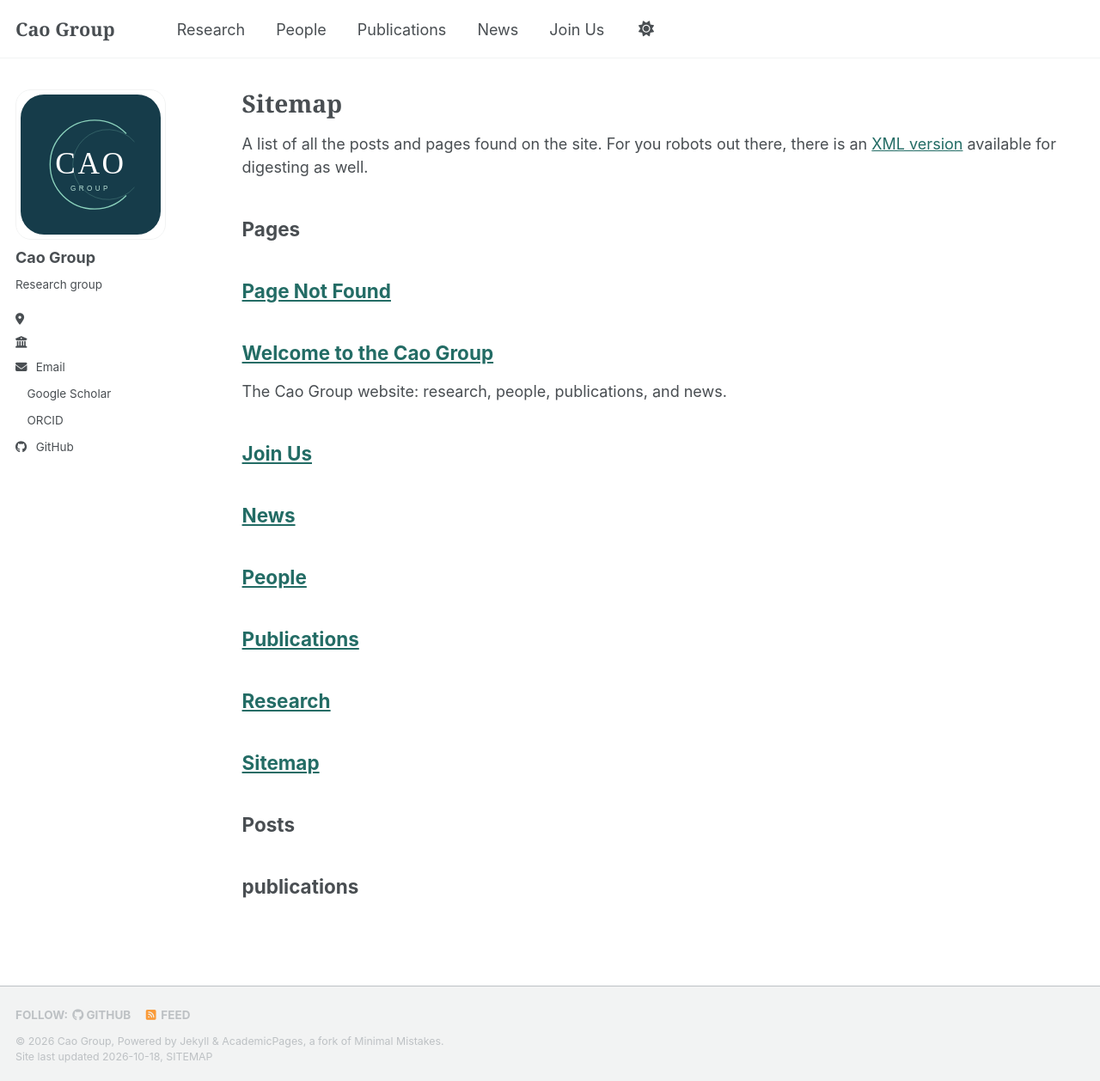
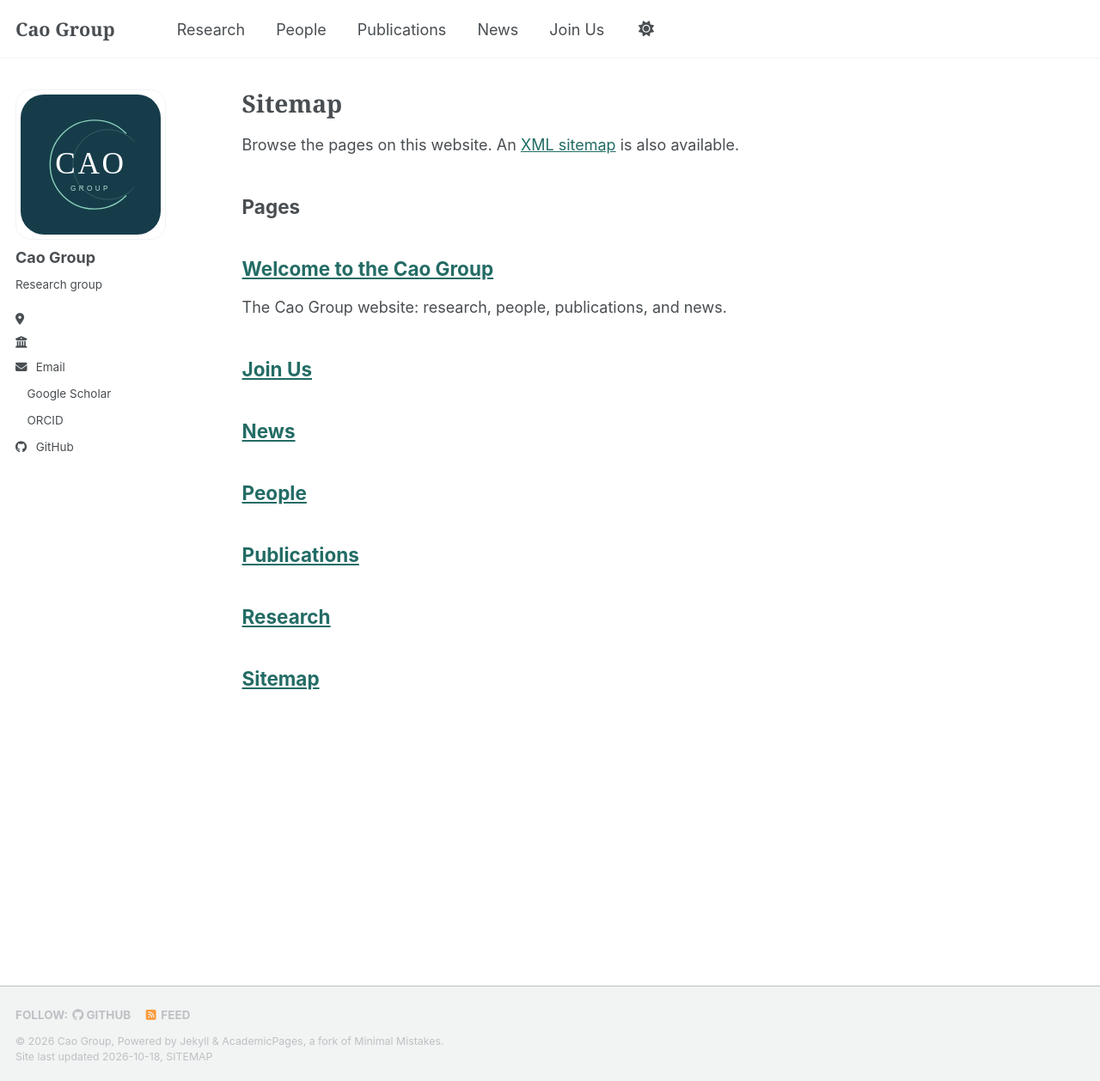
Before and after one commit to Group-Cao/Group-Cao.github.io, a Jekyll site: the page built from _pages/sitemap.md, in a window 1280 px wide and 1258 px high. Shown: the whole window at 86% size. Built offline with Jekyll 4.4.1, drawn with Linux system fonts in a browser that asks for light colours; a style sheet for code colours, icons or effects is not loaded.

Commit message:
Polish group metadata and sitemap navigation

```diff
--- a/_includes/author-profile.html
+++ b/_includes/author-profile.html
@@ -4,7 +4,7 @@
   {% assign author = site.data.authors[page.author] %}{% else %}{% assign author = site.author %}
 {% endif %}
 
-<div itemscope itemtype="http://schema.org/Person">
+<div itemscope itemtype="https://schema.org/Organization">
 
   <div class="author__avatar">
     {% if author.avatar contains "://" %}
--- a/_pages/sitemap.md
+++ b/_pages/sitemap.md
@@ -7,22 +7,26 @@ author_profile: true
 
 {% include base_path %}
 
-A list of all the posts and pages found on the site. For you robots out there, there is an [XML version]({{ base_path }}/sitemap.xml) available for digesting as well.
+Browse the pages on this website. An [XML sitemap]({{ base_path }}/sitemap.xml) is also available.
 
 <h2>Pages</h2>
 {% for post in site.pages %}
+  {% if post.title and post.sitemap != false %}
   {% include archive-single.html %}
+  {% endif %}
 {% endfor %}
 
+{% if site.posts.size > 0 %}
 <h2>Posts</h2>
 {% for post in site.posts %}
   {% include archive-single.html %}
 {% endfor %}
+{% endif %}
 
 {% capture written_label %}'None'{% endcapture %}
 
 {% for collection in site.collections %}
-{% unless collection.output == false or collection.label == "posts" %}
+{% unless collection.output == false or collection.label == "posts" or collection.docs.size == 0 %}
   {% capture label %}{{ collection.label }}{% endcapture %}
   {% if label != written_label %}
   <h2>{{ label }}</h2>
```
